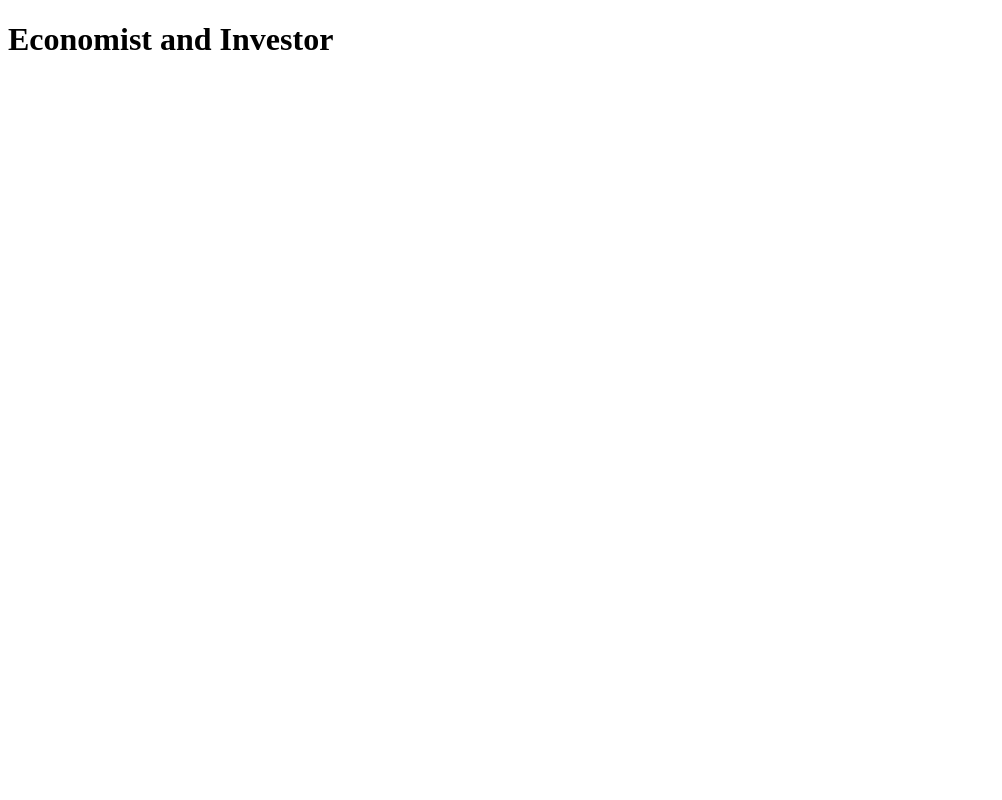
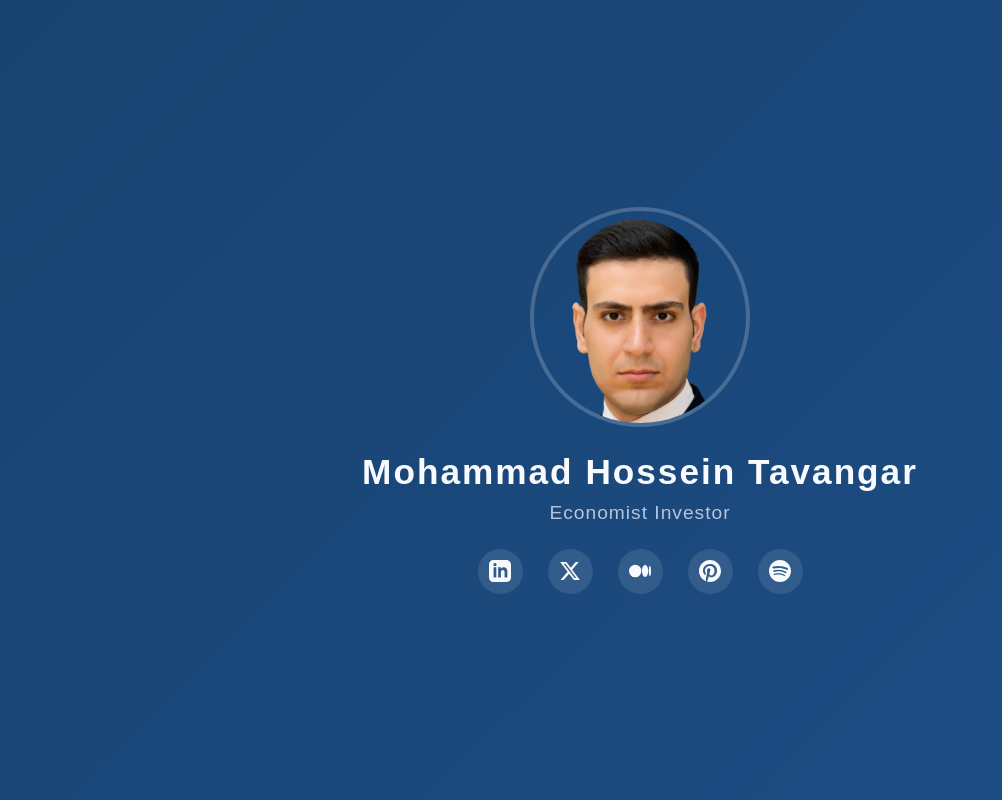
Before and after one commit to tavangarx/tavangarx.github.io, a plain HTML site: page index.html in a window 1280 px wide. Shown: the whole page, without its empty margins (0-1002 px from the left). Drawn offline with Linux system fonts and the light colour scheme.

Commit message:
Update index.html

```diff
--- a/index.html
+++ b/index.html
@@ -1,9 +1,123 @@
 <!DOCTYPE html>
 <html>
 <head>
-    <title>Mohamm Mohammad Hossein Tavangar</title>
+    <meta charset="UTF-8">
+    <meta name="viewport" content="width=device-width, initial-scale=1.0">
+    <title>Mohammad Hossein Tavangar</title>
+    <style>
+        * {
+            margin: 0;
+            padding: 0;
+            box-sizing: border-box;
+        }
+
+        body {
+            height: 100vh;
+            display: flex;
+            flex-direction: column;
+            justify-content: center;
+            align-items: center;
+            background: linear-gradient(135deg, #15395E 0%, #1E518C 100%);
+            color: #F8FAFD;
+            font-family: 'Arial', sans-serif;
+            overflow: hidden;
+        }
+
+        .profile-img {
+            width: 220px;
+            height: 220px;
+            border-radius: 50%;
+            border: 4px solid rgba(248, 250, 253, 0.2);
+            object-fit: cover;
+            margin-bottom: 25px;
+            transition: transform 0.3s ease, border-color 0.3s ease;
+        }
+
+        .profile-img:hover {
+            transform: scale(1.05);
+            border-color: #2870B5;
+        }
+
+        .name {
+            font-size: 2.2em;
+            font-weight: bold;
+            margin-bottom: 10px;
+            letter-spacing: 2px;
+            color: #F8FAFD;
+        }
+
+        .title {
+            font-size: 1.2em;
+            color: #B8C4D9;
+            margin-bottom: 25px;
+            letter-spacing: 1px;
+        }
+
+        .social-links {
+            display: flex;
+            gap: 25px;
+            justify-content: center;
+        }
+
+        .social-icon {
+            width: 45px;
+            height: 45px;
+            display: flex;
+            align-items: center;
+            justify-content: center;
+            background: rgba(248, 250, 253, 0.1);
+            border-radius: 50%;
+            transition: all 0.3s ease;
+        }
+
+        .social-icon:hover {
+            transform: translateY(-3px);
+            background: #2870B5;
+        }
+
+        .social-icon svg {
+            width: 22px;
+            height: 22px;
+            fill: #F8FAFD;
+        }
+
+        @keyframes gradientAnimation {
+            0% { background-position: 0% 50%; }
+            50% { background-position: 100% 50%; }
+            100% { background-position: 0% 50%; }
+        }
+
+        body {
+            background-size: 200% 200%;
+            animation: gradientAnimation 15s ease infinite;
+        }
+    </style>
 </head>
 <body>
-    <h1>Economist and Investor</h1>
+    <img src="./assets/Tavangar.png" alt="Mohammad Hossein Tavangar" class="profile-img">
+    <div class="name">Mohammad Hossein Tavangar</div>
+    <div class="title">Economist Investor</div>
+    <div class="social-links">
+        <!-- LinkedIn -->
+        <a href="https://linkedin.com/in/tavangarx" class="social-icon" target="_blank">
+            <svg viewBox="0 0 24 24"><path d="M19 0h-14c-2.761 0-5 2.239-5 5v14c0 2.761 2.239 5 5 5h14c2.762 0 5-2.239 5-5v-14c0-2.761-2.238-5-5-5zm-11 19h-3v-11h3v11zm-1.5-12.268c-.966 0-1.75-.79-1.75-1.764s.784-1.764 1.75-1.764 1.75.79 1.75 1.764-.783 1.764-1.75 1.764zm13.5 12.268h-3v-5.604c0-3.368-4-3.113-4 0v5.604h-3v-11h3v1.765c1.396-2.586 7-2.777 7 2.476v6.759z"/></svg>
+        </a>
+        <!-- Twitter/X -->
+        <a href="https://x.com/tavangarx" class="social-icon" target="_blank">
+            <svg viewBox="0 0 24 24"><path d="M18.244 2.25h3.308l-7.227 8.26 8.502 11.24H16.17l-5.214-6.817L4.99 21.75H1.68l7.73-8.835L1.254 2.25H8.08l4.713 6.231zm-1.161 17.52h1.833L7.084 4.126H5.117z"/></svg>
+        </a>
+        <!-- Medium -->
+        <a href="https://tavangarx.medium.com" class="social-icon" target="_blank">
+            <svg viewBox="0 0 24 24"><path d="M13.54 12a6.8 6.8 0 01-6.77 6.82A6.8 6.8 0 010 12a6.8 6.8 0 016.77-6.82A6.8 6.8 0 0113.54 12zM20.96 12c0 3.54-1.51 6.42-3.38 6.42-1.87 0-3.39-2.88-3.39-6.42s1.52-6.42 3.39-6.42 3.38 2.88 3.38 6.42M24 12c0 3.17-.53 5.75-1.19 5.75-.66 0-1.19-2.58-1.19-5.75s.53-5.75 1.19-5.75C23.47 6.25 24 8.83 24 12z"/></svg>
+        </a>
+        <!-- Pinterest -->
+        <a href="https://pinterest.com/tavangarx" class="social-icon" target="_blank">
+            <svg viewBox="0 0 24 24"><path d="M12 0c-6.627 0-12 5.373-12 12 0 5.084 3.163 9.426 7.627 11.174-.105-.949-.2-2.405.042-3.441.218-.937 1.407-5.965 1.407-5.965s-.359-.719-.359-1.782c0-1.668.967-2.914 2.171-2.914 1.023 0 1.518.769 1.518 1.69 0 1.029-.655 2.568-.994 3.995-.283 1.194.599 2.169 1.777 2.169 2.133 0 3.772-2.249 3.772-5.495 0-2.873-2.064-4.882-5.012-4.882-3.414 0-5.418 2.561-5.418 5.207 0 1.031.397 2.138.893 2.738.098.119.112.224.083.345l-.333 1.36c-.053.22-.174.267-.402.161-1.499-.698-2.436-2.889-2.436-4.649 0-3.785 2.75-7.262 7.929-7.262 4.163 0 7.398 2.967 7.398 6.931 0 4.136-2.607 7.464-6.227 7.464-1.216 0-2.359-.631-2.75-1.378l-.748 2.853c-.271 1.043-1.002 2.35-1.492 3.146 1.124.347 2.317.535 3.554.535 6.627 0 12-5.373 12-12 0-6.628-5.373-12-12-12z"/></svg>
+        </a>
+        <!-- Spotify -->
+        <a href="https://open.spotify.com/show/5UeRhieGIOSufUBs2HAZmL" class="social-icon" target="_blank">
+            <svg viewBox="0 0 24 24"><path d="M12 0C5.4 0 0 5.4 0 12s5.4 12 12 12 12-5.4 12-12S18.66 0 12 0zm5.521 17.34c-.24.359-.66.48-1.021.24-2.82-1.74-6.36-2.101-10.561-1.141-.418.122-.779-.179-.899-.539-.12-.421.18-.78.54-.9 4.56-1.021 8.52-.6 11.64 1.32.42.18.479.659.301 1.02zm1.44-3.3c-.301.42-.841.6-1.262.3-3.239-1.98-8.159-2.58-11.939-1.38-.479.12-1.02-.12-1.14-.6-.12-.48.12-1.021.6-1.141C9.6 9.9 15 10.561 18.72 12.84c.361.181.54.78.241 1.2zm.12-3.36C15.24 8.4 8.82 8.16 5.16 9.301c-.6.179-1.2-.181-1.38-.721-.18-.601.18-1.2.72-1.381 4.26-1.26 11.28-1.02 15.721 1.621.539.3.719 1.02.419 1.56-.299.421-1.02.599-1.559.3z"/></svg>
+        </a>
+    </div>
 </body>
 </html>
```
